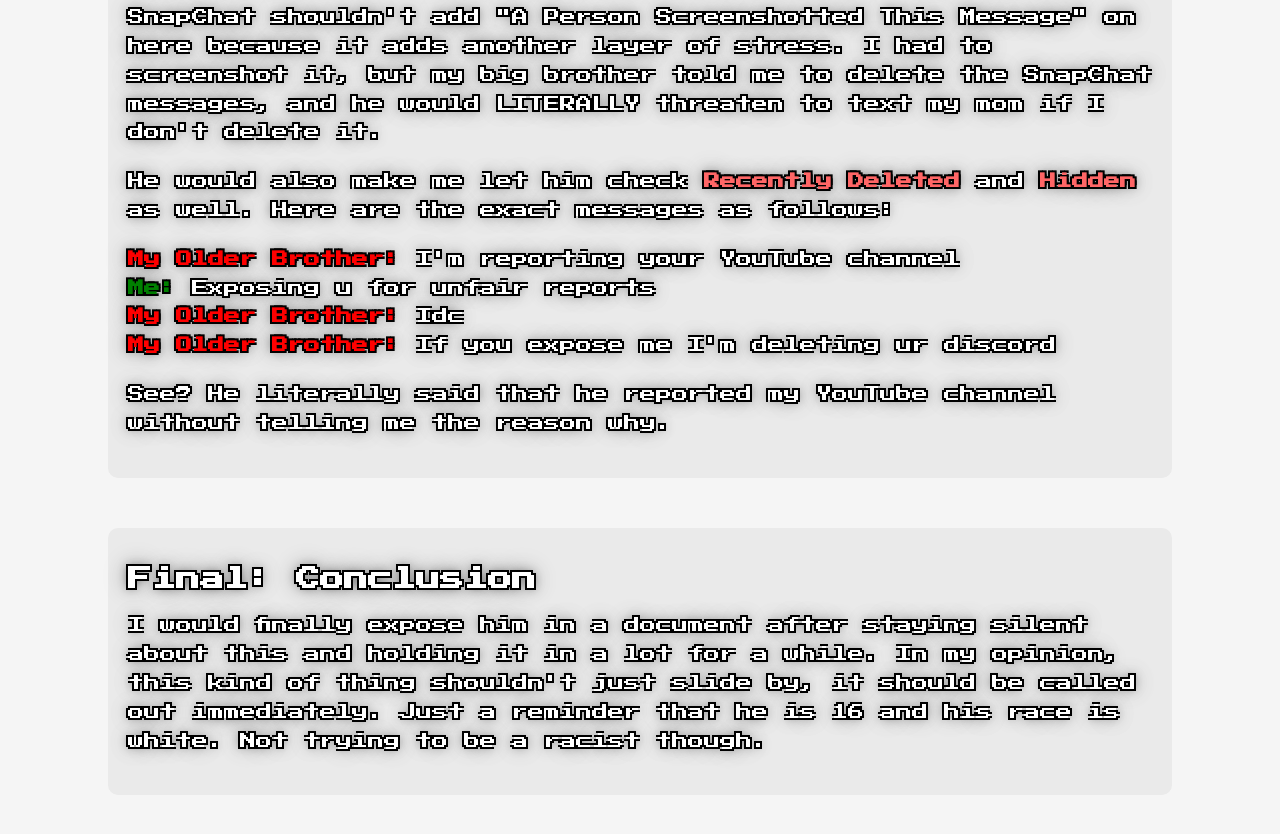
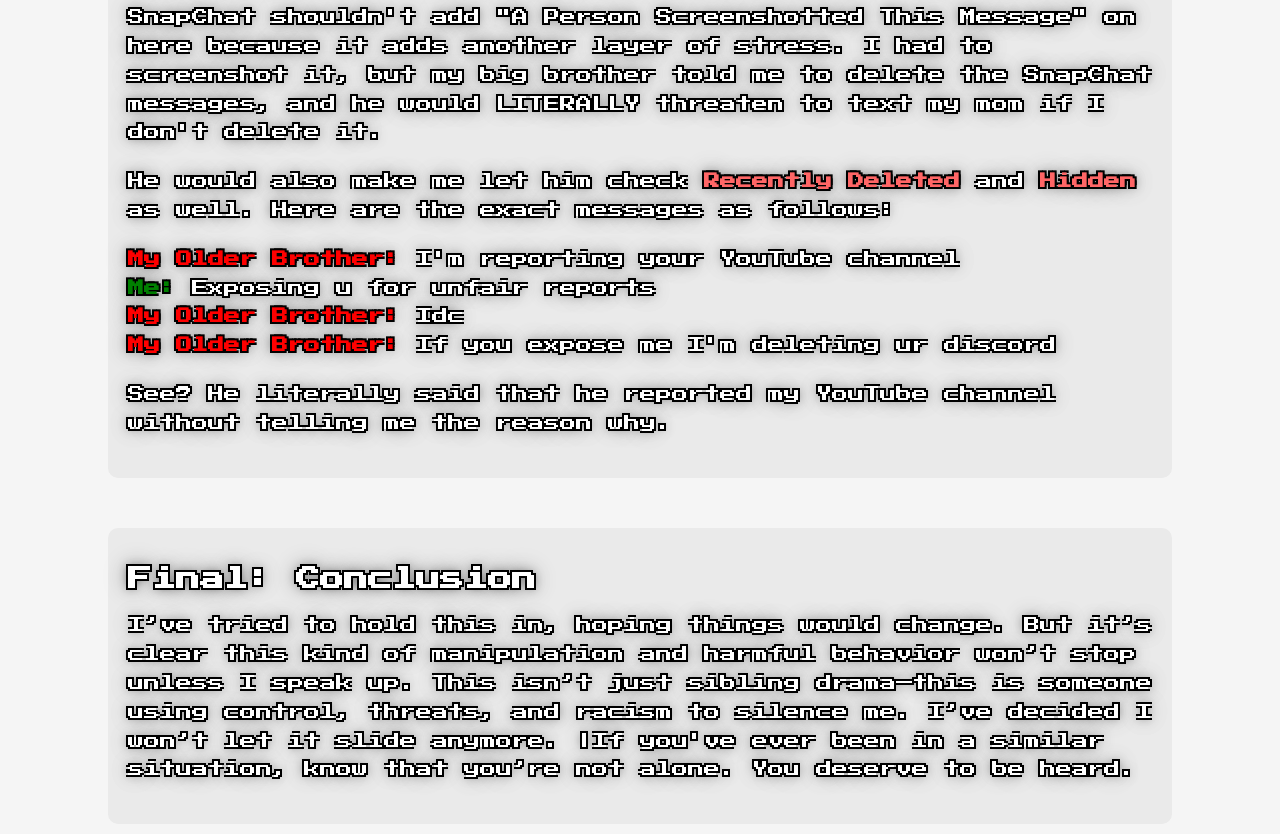
Before and after one commit to SpartaVR12/spartavr-s-archives-earlyaccess, a website: page exposingmyolderbrother.html in a window 1280 px wide. Shown: the part 1167-2001 px from the top of the page. Drawn offline with Linux system fonts and the light colour scheme.

Commit message:
Add files via upload

```diff
--- a/exposingmyolderbrother.html
+++ b/exposingmyolderbrother.html
@@ -156,7 +156,8 @@
     <div class="section">
       <h2 class="pixel-text section-title">Final: Conclusion</h2>
       <p class="pixel-text">
-        I would finally expose him in a document after staying silent about this and holding it in a lot for a while. In my opinion, this kind of thing shouldn't just slide by, it should be called out immediately. Just a reminder that he is 16 and his race is white. Not trying to be a racist though.
+        I’ve tried to hold this in, hoping things would change. But it’s clear this kind of manipulation and harmful behavior won’t stop unless I speak up. This isn’t just sibling drama—this is someone using control, threats, and racism to silence me. I’ve decided I won’t let it slide anymore.
+        |If you've ever been in a similar situation, know that you’re not alone. You deserve to be heard.
       </p>
     </div>
   </main>
```
